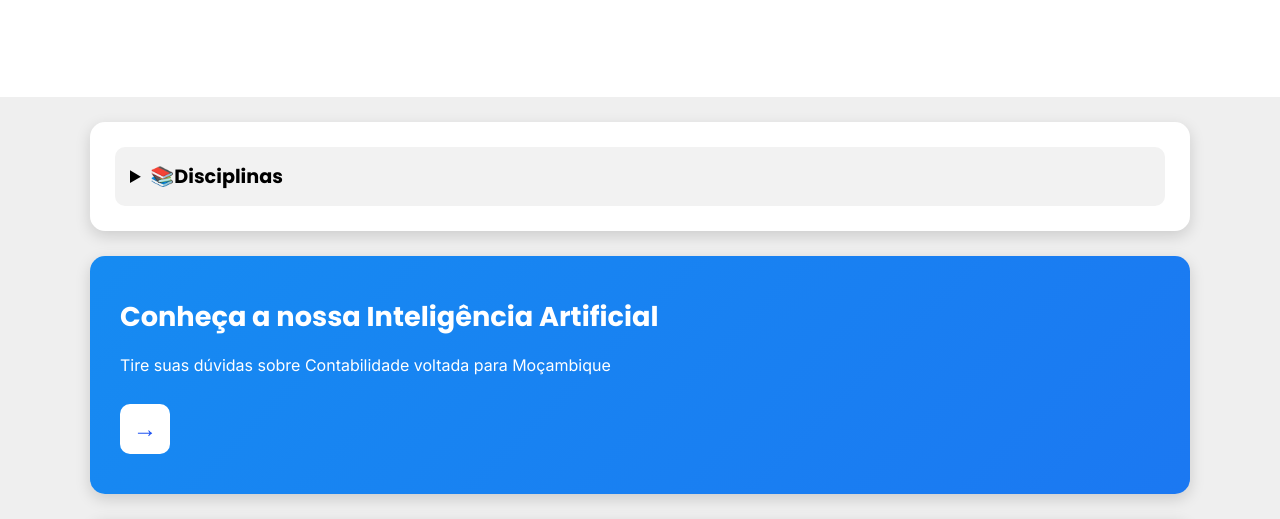
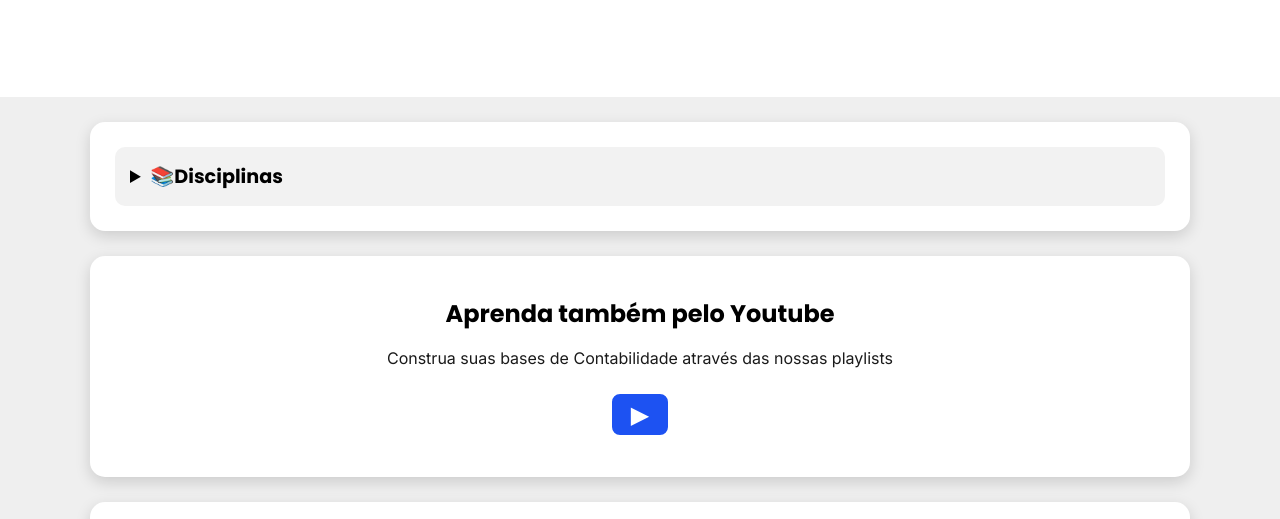
Before and after one commit to marimarieideveloper-hub/eiContabilidade, a plain HTML site: page index.html in a window 1280 px wide. Shown: the part 281-800 px from the top of the page. Drawn offline with Linux system fonts and the light colour scheme.

Commit message:
versao 5.1
cenas basicas

```diff
--- a/index.html
+++ b/index.html
@@ -112,8 +112,7 @@
     </section>
 
     <!-- I.A -->
-
-    <section class="ia">
+    <!-- <section class="ia">
 
         <h2>
             Conheça a nossa Inteligência Artificial
@@ -128,7 +127,7 @@
                 →
             </a>
 
-    </section>
+    </section>                                  -->
 
     <section class="youtube">
 
```
Also changed, not shown: sobre_EI.html (+2 -1 lines).
